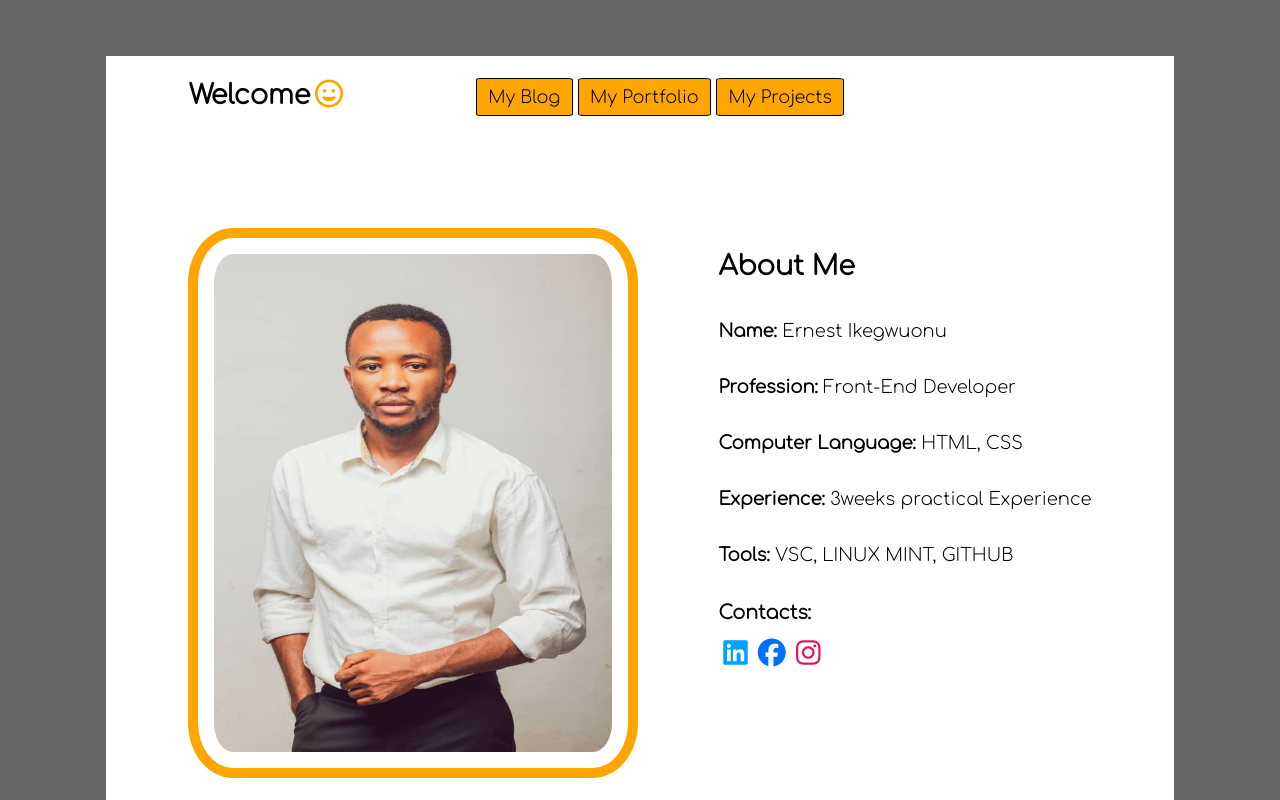
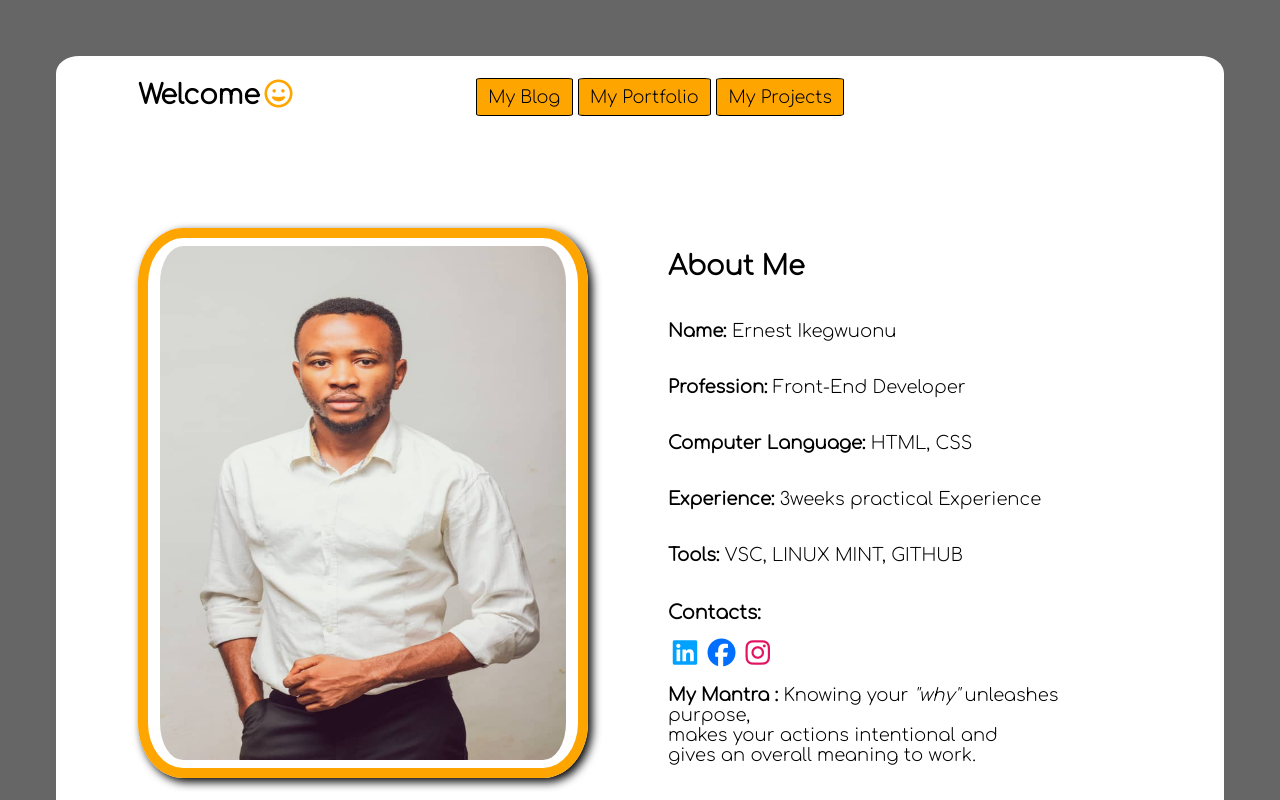
Before and after one commit to dwhyq/portfolio, a plain HTML site: page index.html in a window 1280 px wide. Shown: the top 800 px of the page. Drawn offline with Linux system fonts and the light colour scheme.

Commit message:
Added shadow box to img

```diff
--- a/CSS/style.css
+++ b/CSS/style.css
@@ -24,6 +24,7 @@ section {
     padding-left: 5rem;
     padding-right: 5rem;
     border: 2px solid white;
+    border-radius: 2%;
 }
 h1 {
     font-family: 'Comfortaa', cursive;
@@ -82,7 +83,11 @@ nav a {
     color: black;
 }
 nav li:hover {
-      background-color: white;
-      color: black;
-      transition: 0.5s;
+    background-color: white;
+    color: black;
+    transition: 0.5s;
 }
+.shadowbox img{
+    box-shadow: 4px 4px 10px ;
+    padding: 8px 12px;
+}
--- a/index.html
+++ b/index.html
@@ -25,7 +25,9 @@
                 </ul>
             </nav>
             <div class="artfield">
+                <div class="shadowbox">
                     <img src="./Images/cpt.jpeg" width="450" height="550" alt="My photo">
+                </div>
             <article>
                 <h2>About Me</h2>
                 <p><strong>Name:</strong> Ernest Ikegwuonu</p>
@@ -40,6 +42,7 @@
                 <a href="https://web.facebook.com/nesto.baba.7" target="_blank"><i class="fab fa-facebook -f" style='font-size:28px;color:#006eff'></i></a>
 
                 <a href="https://www.instagram.com/thebrandoga1" target="_blank"><i class="fab fa-instagram -f" style='font-size:28px;color:#e21460'></i></a>
+                <p><strong>My Mantra :</strong> Knowing your <em>"why"</em> unleashes purpose,<br> makes your actions intentional and<br>gives an overall meaning to work.</p>
                 </div>
              </article>
             </div>
```
